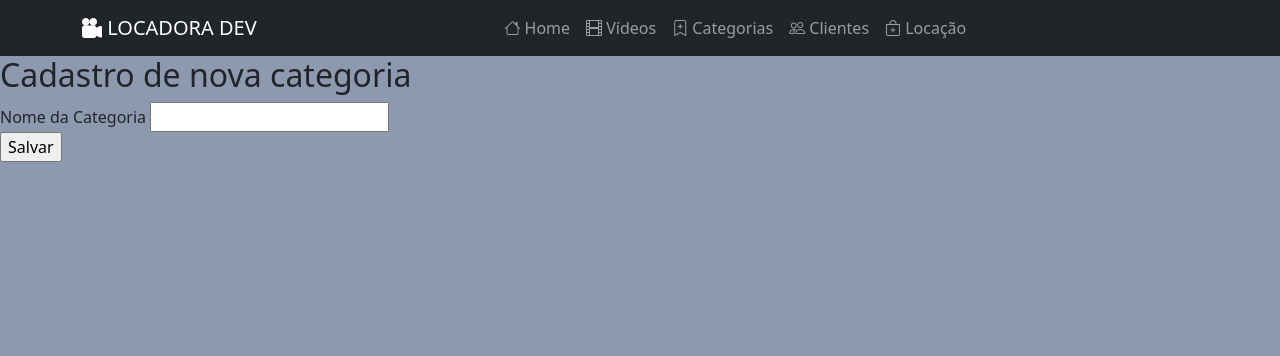
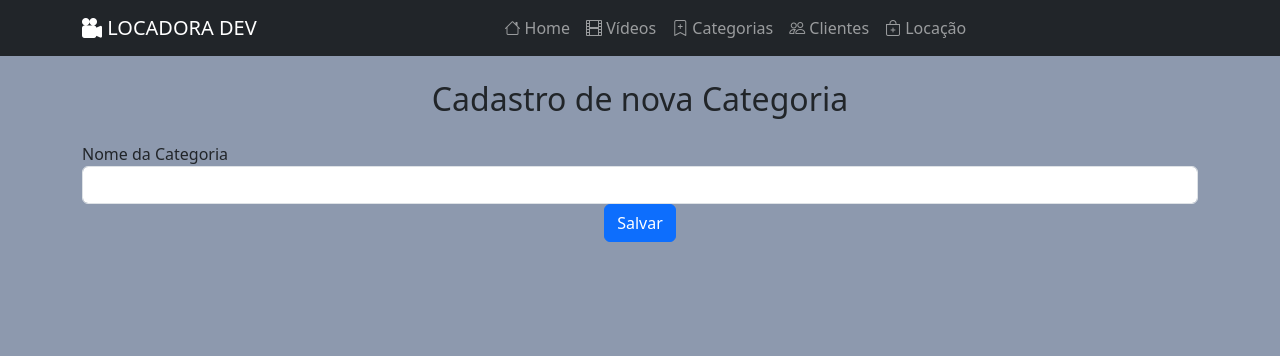
Before and after one commit to saviogeraldo/locadora, a PHP site: page /index.php?menu=cad-categorias in a window 1280 px wide. Shown: the top 356 px of the page. Run offline with PHP 8.4, Linux system fonts and the light colour scheme; data that the repository does not hold is empty.

Commit message:
inserir botstrap cad-categ

```diff
--- a/cad-categorias.php
+++ b/cad-categorias.php
@@ -1,12 +1,12 @@
-<h2>Cadastro de nova categoria</h2>
+<h2 class="text-center my-4">Cadastro de nova Categoria</h2>
 
-<form action="index.php?menu=inserir-categorias" method="post">
-    <div>
+<form action="index.php?menu=inserir-categorias" method="post" class="container">
+    <div class="form-group">
         <label for="nomeCategoria">Nome da Categoria</label>
-        <input type="text" name="nomeCategoria" id="nomeCategoria">
+        <input type="text" name="nomeCategoria" id="nomeCategoria" class="form-control">
     </div>
 
-    <div>
-         <input type="submit" value="Salvar">
+    <div class="text-center">
+         <input type="submit" value="Salvar" class="btn btn-primary">
     </div>
 </form>
```
